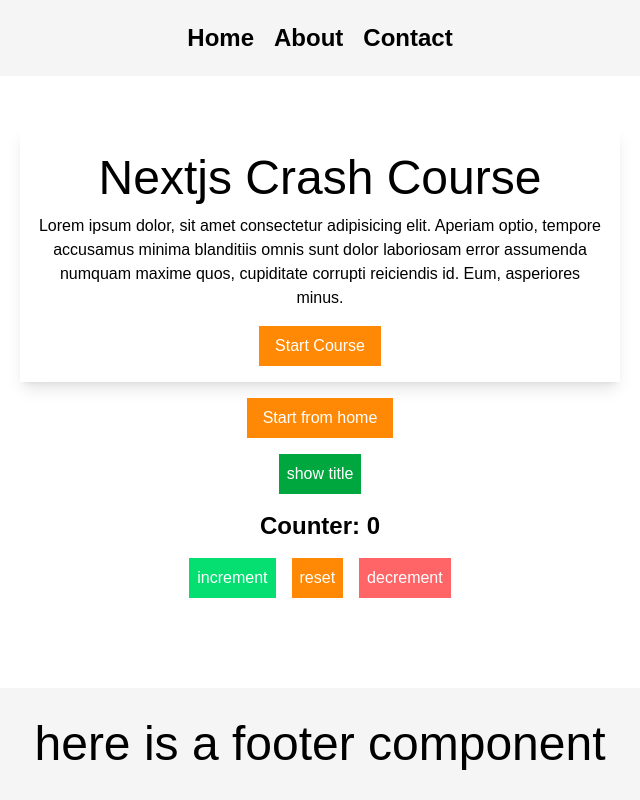
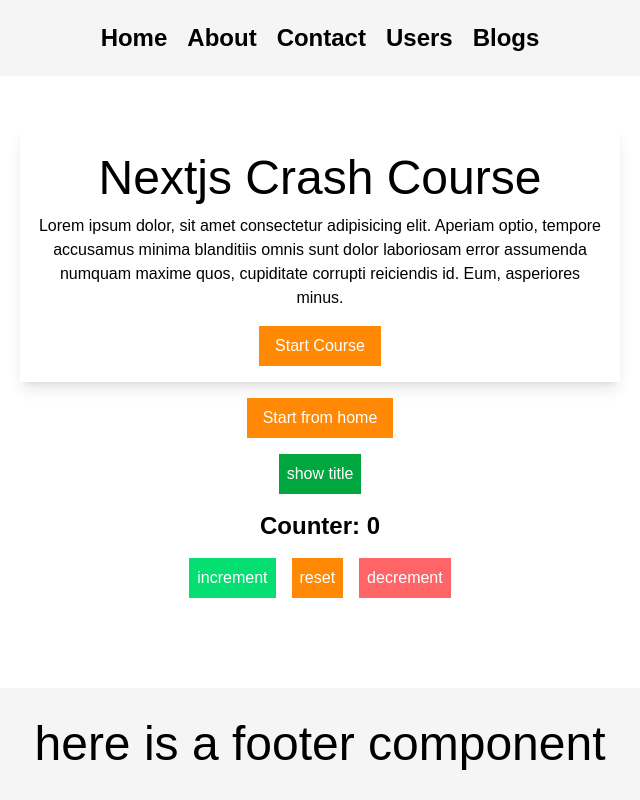
Before and after one commit to Nextjs-bootcamp-2025/ali-osman, a Next.js app: page / in a window 1280 px wide. Shown: the whole page, without its empty margins (320-960 px from the left). Built offline with nearby package versions, Linux system fonts and the light colour scheme.

Commit message:
edit header

```diff
--- a/app/components/Header.js
+++ b/app/components/Header.js
@@ -7,6 +7,8 @@
         <Link href="/">Home</Link>
         <Link href="/about">About</Link>
         <Link href="/contact">Contact</Link>
+        <Link href="/users">Users</Link>
+        <Link href="/posts">Blogs</Link>
       </nav>
     </header>
   );
```
